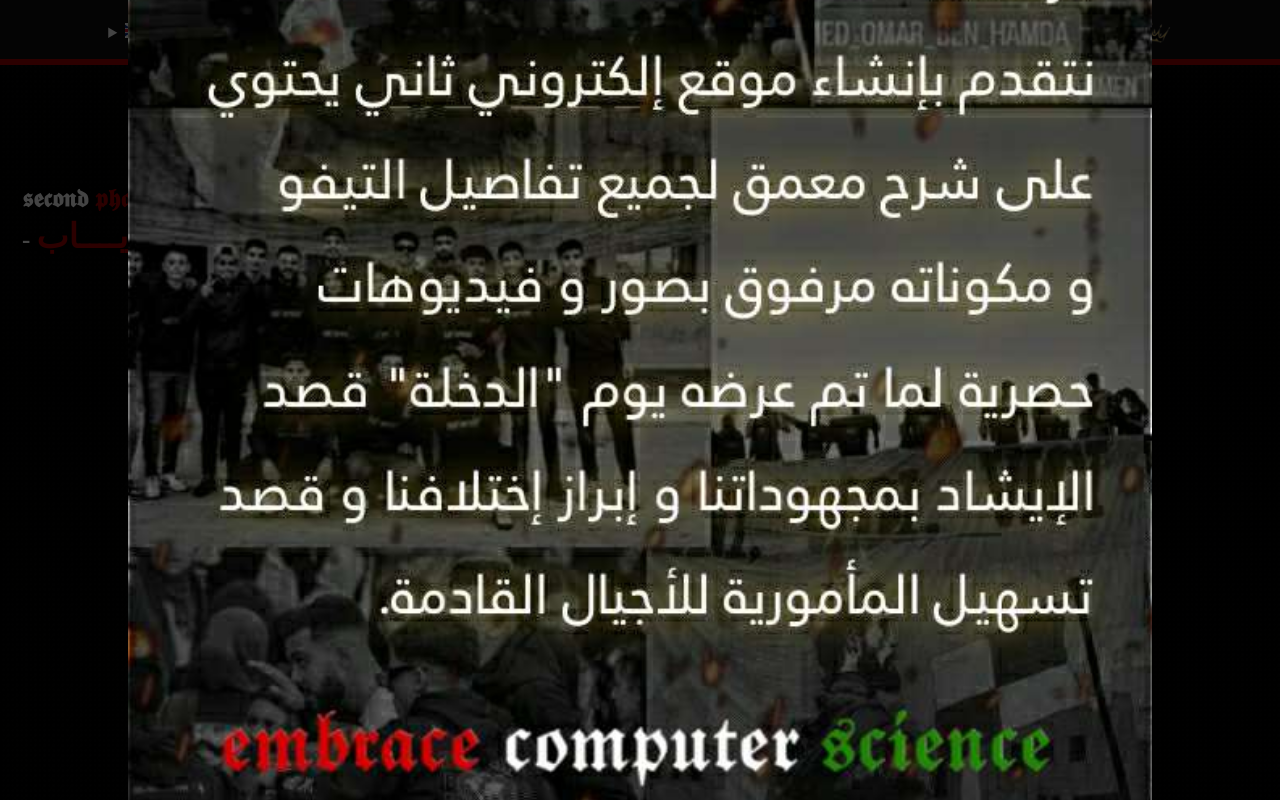
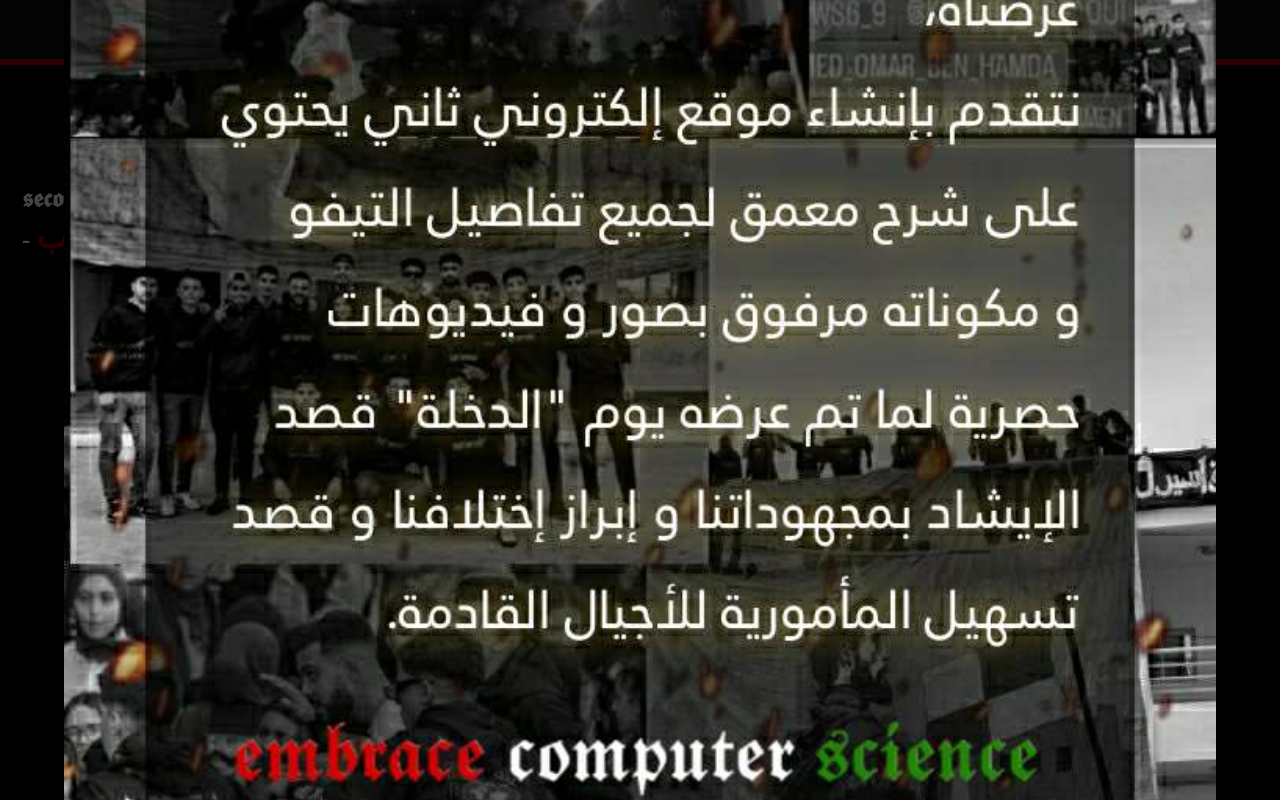
Before and after one commit to bacinfo2024/SecondPhase, a plain HTML site: page index.html in a window 1280 px wide. Shown: the top 800 px of the page. Drawn offline with Linux system fonts and the light colour scheme; a web font is replaced by a local one.

Commit message:
Update index.html

```diff
--- a/index.html
+++ b/index.html
@@ -980,8 +980,8 @@
             .affiche{
                 background: url(affiche.jpg) no-repeat center ;
                 background-size: cover;
-                width: 80%;
-                height: 165vw;
+                width: 90%;
+                height: 150vw;
                 position: fixed;
                 margin-left: auto;
                 margin-right: auto;
```
